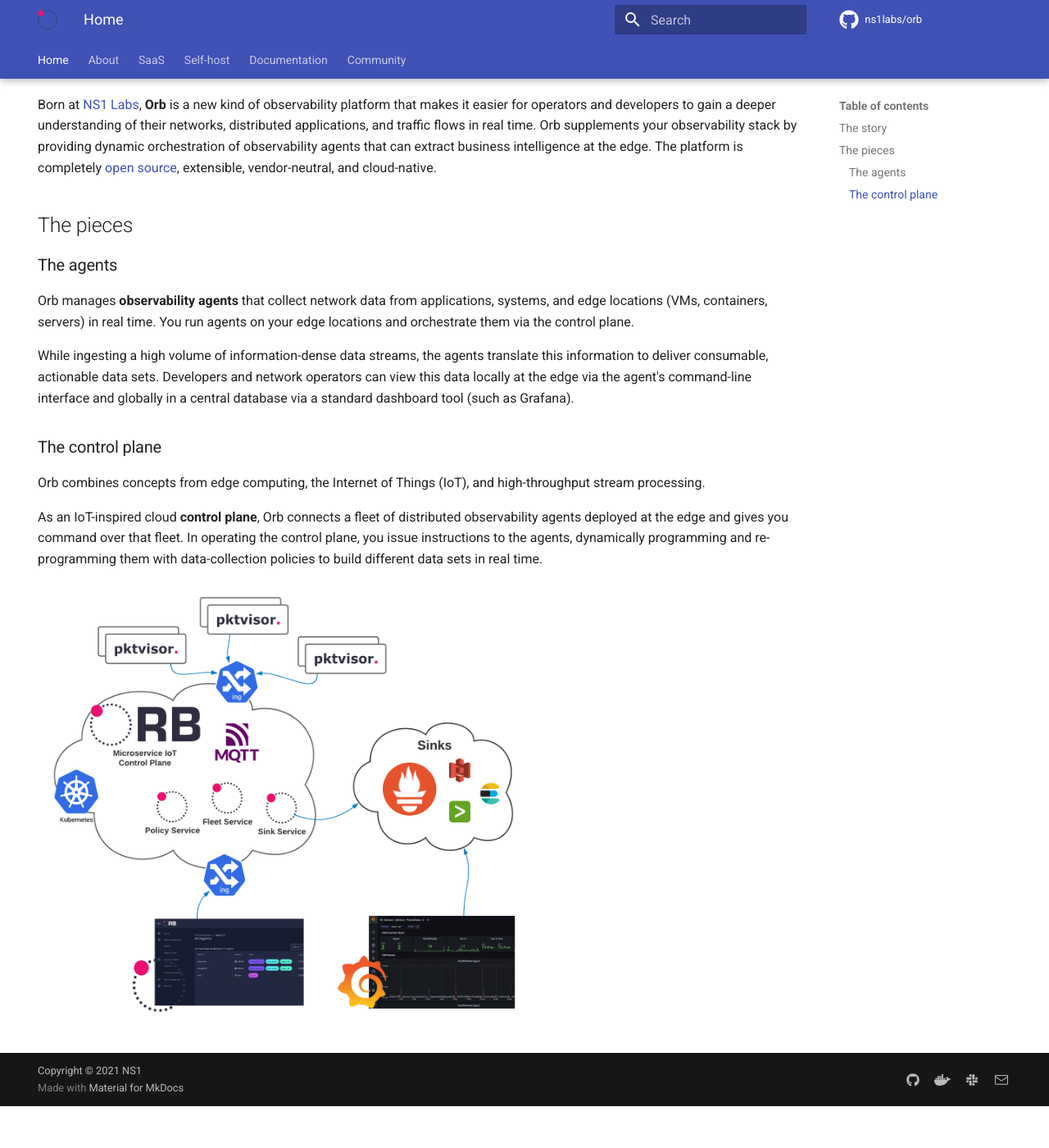
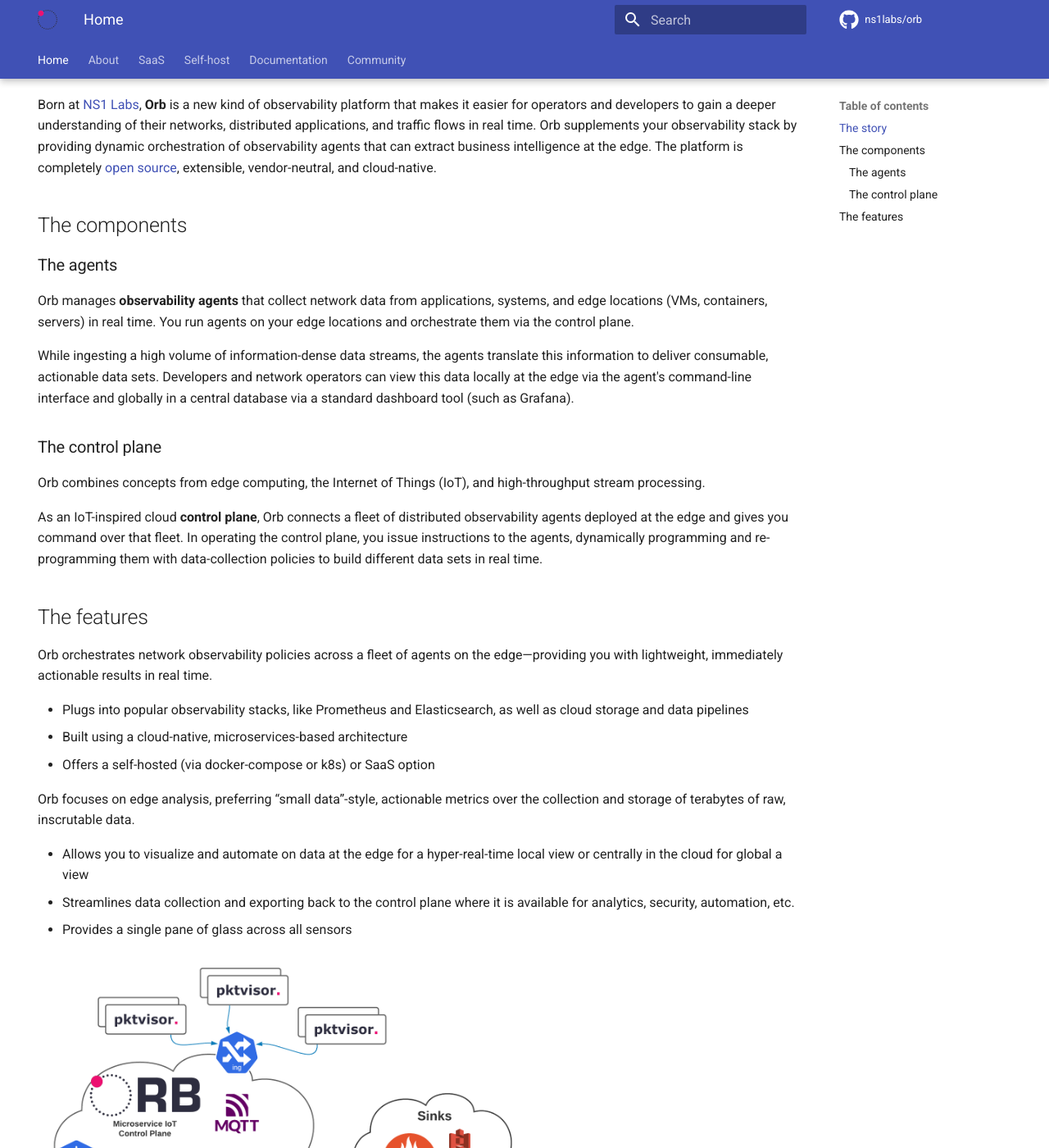
Before and after one commit to orb-community/orb-website, an MkDocs documentation site: the page built from docs/index.md, in a window 1280 px wide and 1400 px high, scrolled down 484 px. Shown: the whole window at 82% size. Built offline with MkDocs 1.6.1 and Material for MkDocs 9.7.7, drawn with Linux system fonts in a browser that asks for light colours; comment, search, counter and statistics services are not loaded; before the commit the page ends 1833 px from its top, so only the background shows below that.

Commit message:
text edits and add features section

```diff
--- a/docs/index.md
+++ b/docs/index.md
@@ -13,7 +13,7 @@
 ## The story
 Born at [NS1 Labs](https://ns1.com/labs), **Orb** is a new kind of observability platform that makes it easier for operators and developers to gain a deeper understanding of their networks, distributed applications, and traffic flows in real time. Orb supplements your observability stack by providing dynamic orchestration of observability agents that can extract business intelligence at the edge. The platform is completely [open source](https://github.com/ns1labs/orb), extensible, vendor-neutral, and cloud-native.
 
-## The pieces
+## The components
 ### The agents
 Orb manages **observability agents** that collect network data from applications, systems, and edge locations (VMs, containers, servers) in real time. You run agents on your edge locations and orchestrate them via the control plane.
 
@@ -24,5 +24,18 @@
 
 As an IoT-inspired cloud **control plane**, Orb connects a fleet of distributed observability agents deployed at the edge and gives you command over that fleet. In operating the control plane, you issue instructions to the agents, dynamically programming and re-programming them with data-collection policies to build different data sets in real time.
 
+## The features
+Orb orchestrates network observability policies across a fleet of agents on the edge—providing you with lightweight, immediately actionable results in real time.
+
+* Plugs into popular observability stacks, like Prometheus and Elasticsearch, as well as cloud storage and data pipelines
+* Built using a cloud-native, microservices-based architecture
+* Offers a self-hosted (via docker-compose or k8s) or SaaS option
+
+Orb focuses on edge analysis, preferring “small data”-style, actionable metrics over the collection and storage of terabytes of raw, inscrutable data.
+
+* Allows you to visualize and automate on data at the edge for a hyper-real-time local view or centrally in the cloud for global a view
+* Streamlines data collection and exporting back to the control plane where it is available for analytics, security, automation, etc.
+* Provides a single pane of glass across all sensors
+
 
 <img src="../img/ORB-diagram2.png" alt="Orb" width="600"/>
```
